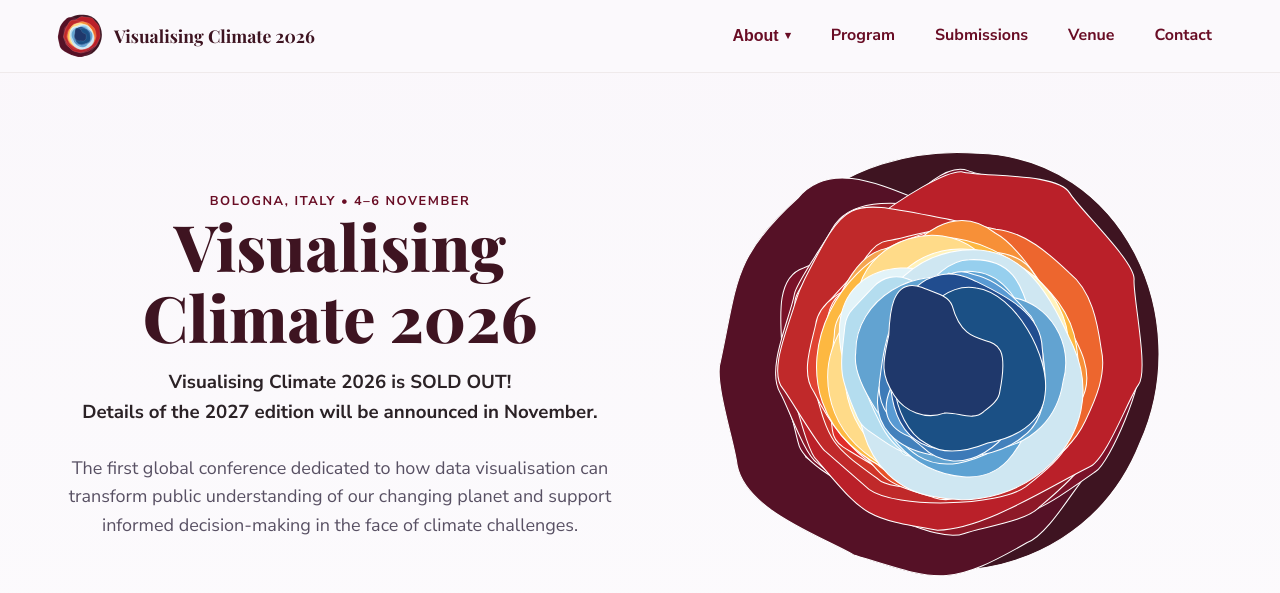
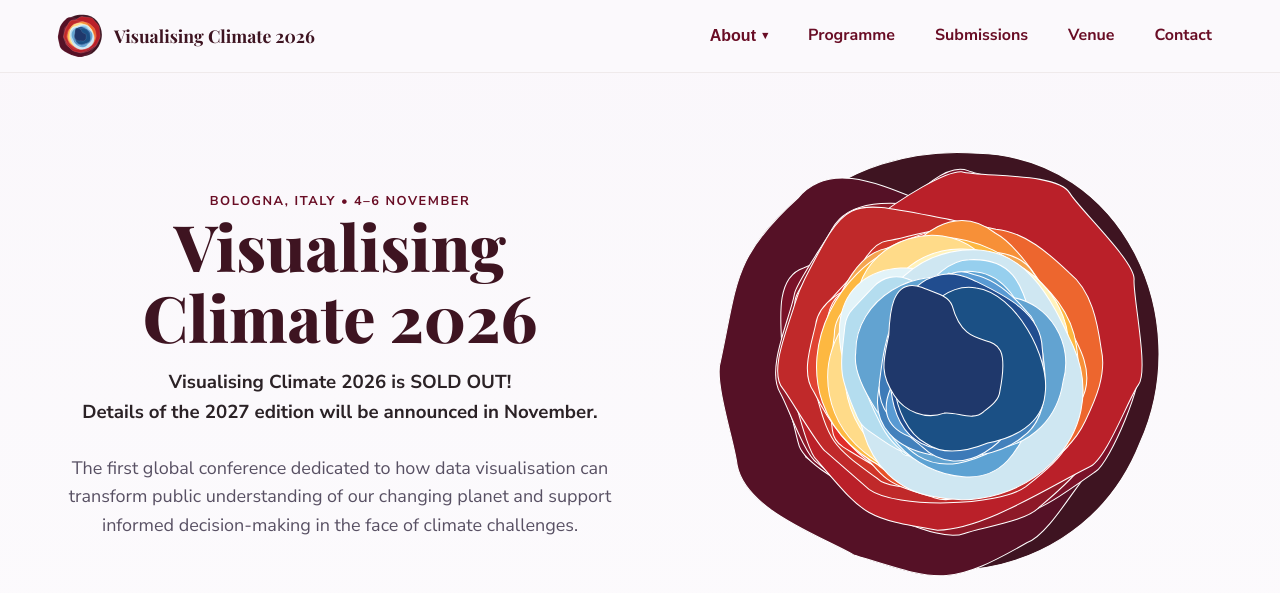
Before and after one commit to mastrong/climateconf, a Django app: page / in a window 1280 px wide. Shown: the top 593 px of the page. Run offline with Django 5.2, Linux system fonts and the light colour scheme.

Commit message:
update program to programme

```diff
--- a/templates/base.html
+++ b/templates/base.html
@@ -59,7 +59,7 @@
         </div>
       </div>
 {#      <a class="link" href="#">Register</a>#}
-      <a class="link" href="/program">Program</a>
+      <a class="link" href="/programme">Programme</a>
       <a class="link" href="/submissions">Submissions</a>
       <a class="link" href="/venue">Venue</a>
       <a class="link" href="/contact">Contact</a>
```
